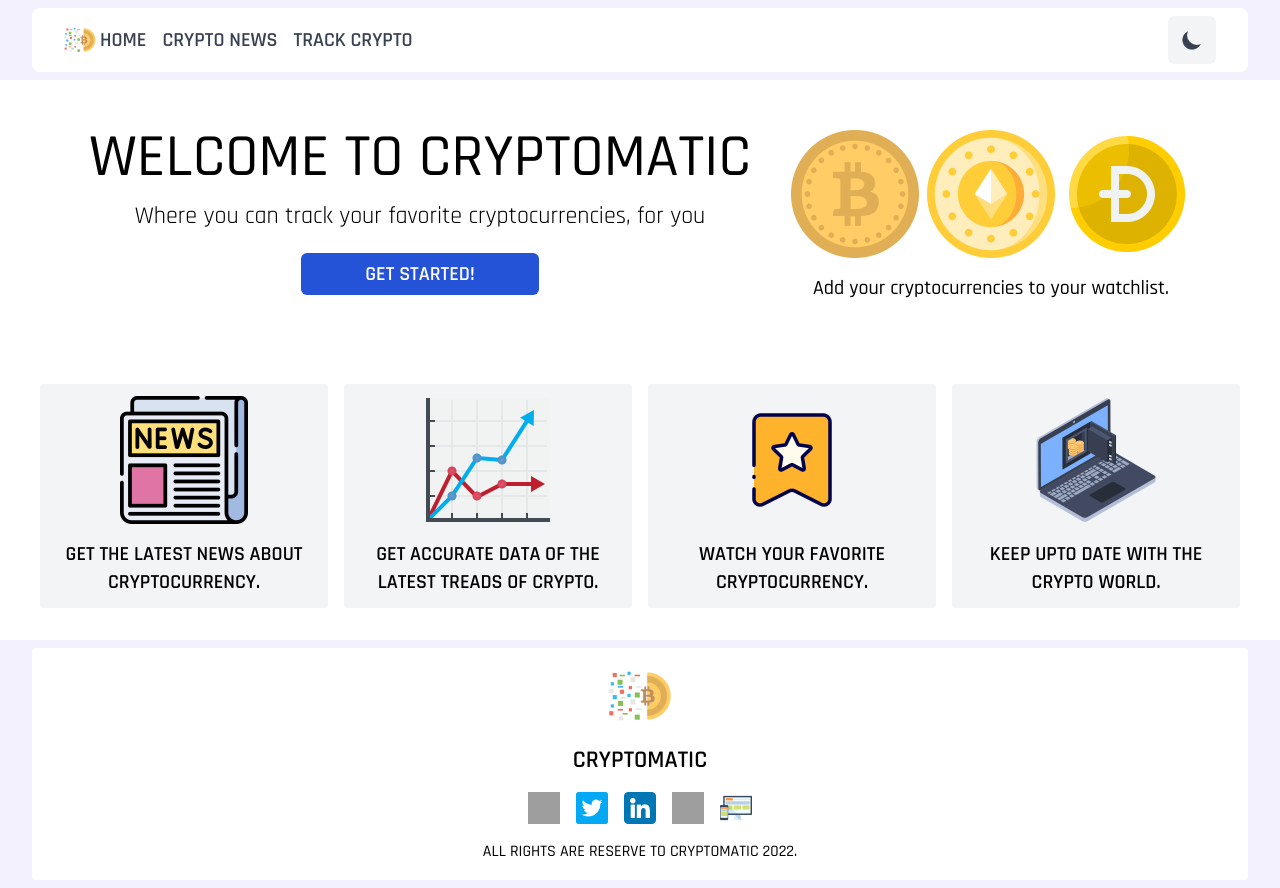
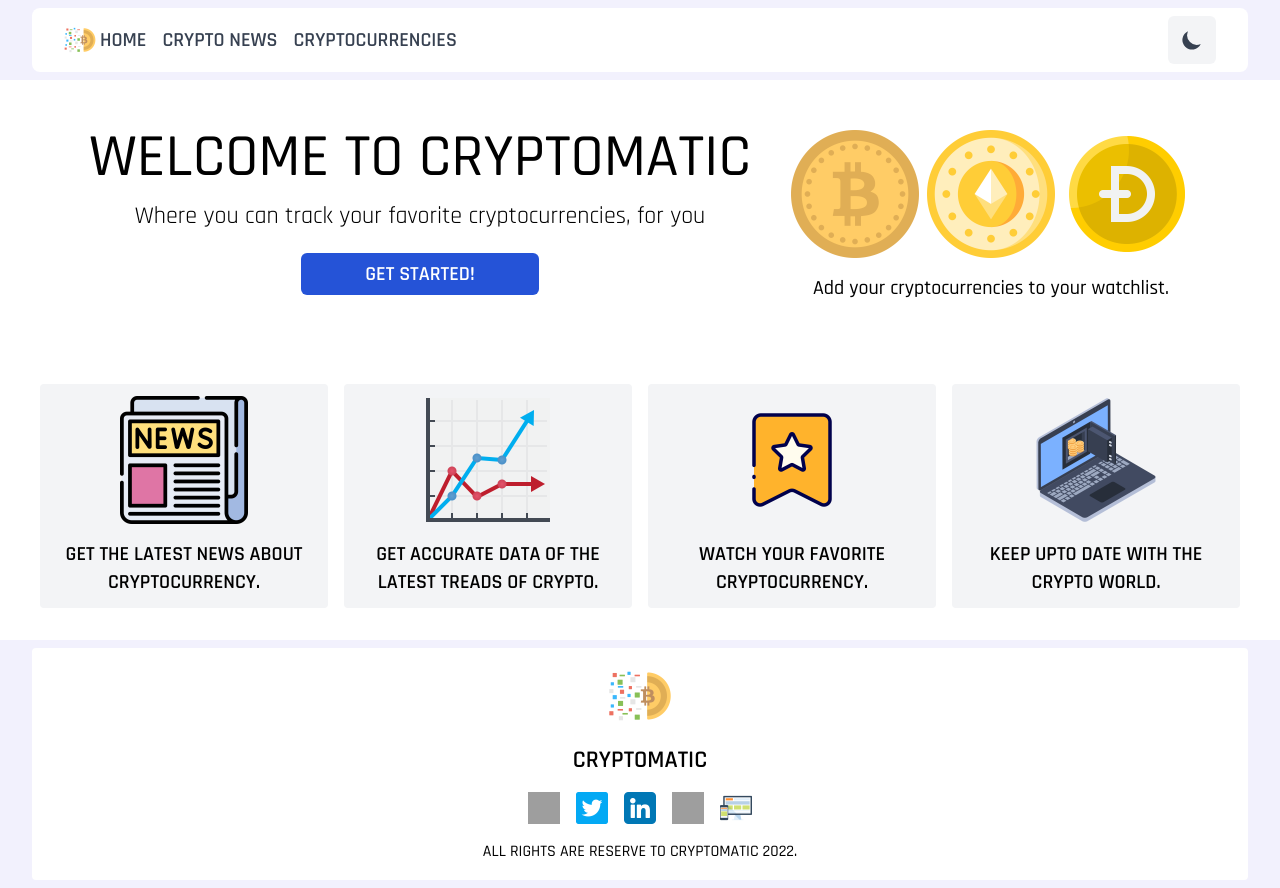
Before and after one commit to ChromeMatic/CryptoMatic, a Vue app: page / in a window 1280 px wide. Built offline with nearby package versions, Linux system fonts and the light colour scheme; grey boxes are pictures that could not be loaded.

Commit message:
change in navbar

```diff
--- a/src/components/NavBar.vue
+++ b/src/components/NavBar.vue
@@ -5,7 +5,7 @@ export default {
     data: () => ({
       Navigation:[
         {name:'crypto news',link:'/track'},
-        {name:'track crypto', link:'/track'},
+        {name:'cryptocurrencies', link:'/track'},
       ],
       show:false,
     }),
```
